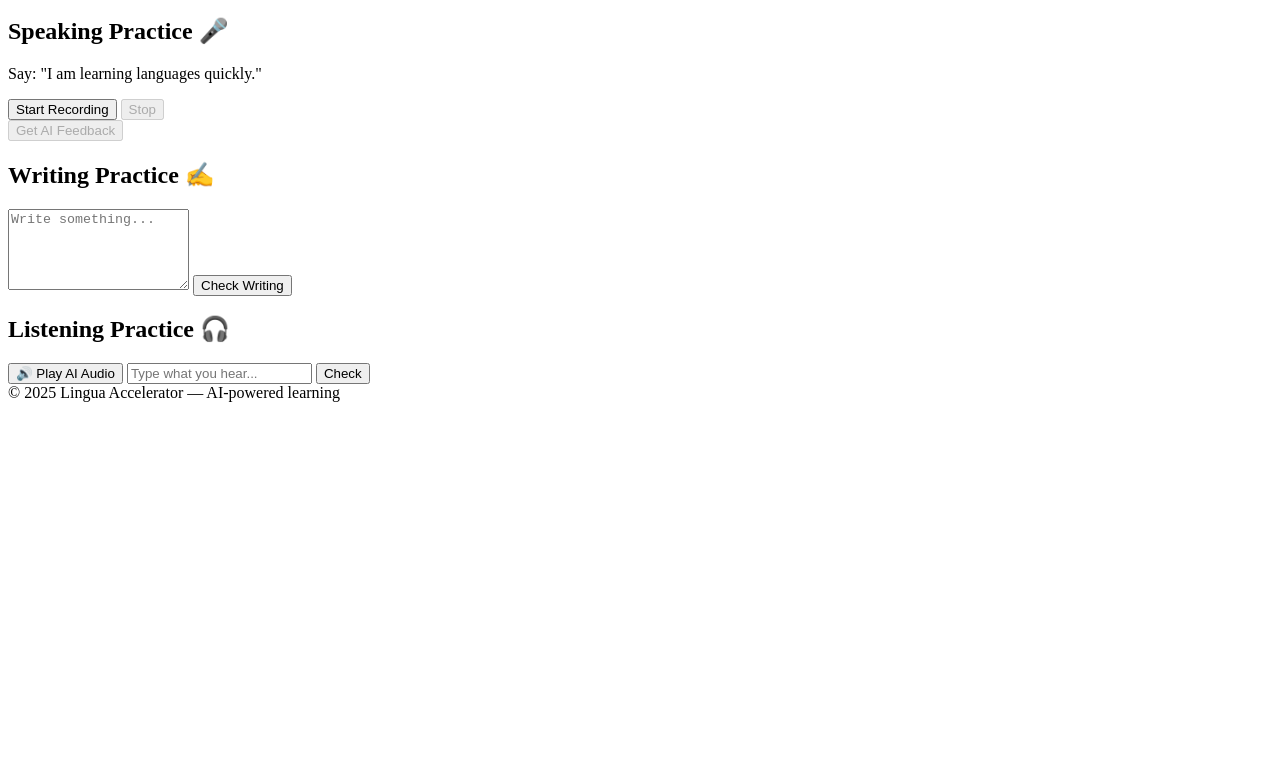
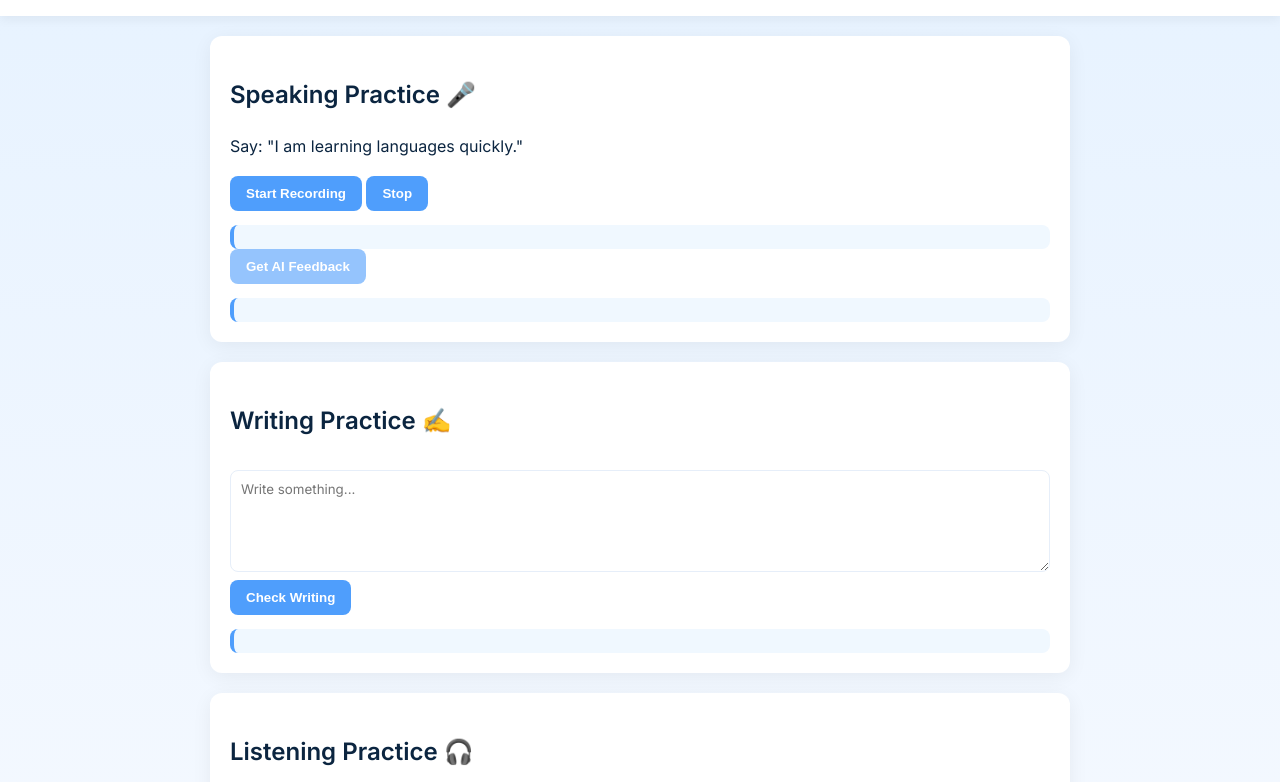
Before and after one commit to quizgam/quizgame, a website: page index.html in a window 1280 px wide. Shown: the part 102-884 px from the top of the page. Before the commit the page ends 800 px from the top, so only its background shows below. Drawn offline with Linux system fonts and the light colour scheme.

Commit message:
Add files via upload

```diff
--- a/index.html
+++ b/index.html
@@ -4,7 +4,8 @@
   <meta charset="utf-8"/>
   <meta name="viewport" content="width=device-width, initial-scale=1"/>
   <title>Lingua Accelerator</title>
-  <link rel="stylesheet" href="styles.css"/>
+  <!-- ✅ corriger ici : style.css -->
+  <link rel="stylesheet" href="style.css"/>
 </head>
 <body>
   <header>
@@ -21,7 +22,8 @@
       <h2>Speaking Practice 🎤</h2>
       <p id="sPrompt">Say: "I am learning languages quickly."</p>
       <button id="startRec">Start Recording</button>
-      <button id="stopRec" disabled>Stop</button>
+      <!-- ✅ enlever disabled par défaut -->
+      <button id="stopRec">Stop</button>
       <div id="recResult" class="ai-box"></div>
       <button id="sendAI" disabled>Get AI Feedback</button>
       <div id="aiSpeakingFeedback" class="ai-box"></div>
--- a/package.json
+++ b/package.json
@@ -1,7 +1,7 @@
 {
   "name": "lingua-accelerator",
   "version": "1.1.0",
-  "description": "Accelerated language learning app (FR, DE, EN) with GPT-5 feedback and TTS audio",
+  "description": "Accelerated language learning app (FR, DE, EN) with GPT feedback and TTS audio",
   "main": "server.js",
   "scripts": {
     "start": "node server.js",
@@ -18,6 +18,6 @@
     "nodemon": "^3.0.2"
   },
   "engines": {
-    "node": ">=18.0.0"
+    "node": "18.x"
   }
 }
--- a/style.css
+++ b/style.css
@@ -1,3 +1,6 @@
+/* Import police Inter */
+@import url('https://fonts.googleapis.com/css2?family=Inter:wght@400;600&display=swap');
+
 :root {
   --bg: #f7faff;
   --card: #ffffff;
@@ -17,6 +20,7 @@ body {
   font-family: "Inter", system-ui, sans-serif;
   background: linear-gradient(180deg, #e6f2ff, var(--bg));
   color: var(--text);
+  line-height: 1.6;
 }
 
 header {
@@ -26,10 +30,13 @@ header {
   display: flex;
   justify-content: space-between;
   align-items: center;
+  position: sticky;
+  top: 0;
+  z-index: 10;
 }
 
 .container {
-  max-width: 1000px;
+  max-width: 900px;
   margin: auto;
   padding: 20px;
 }
@@ -37,18 +44,30 @@ header {
 .card {
   background: var(--card);
   border-radius: 12px;
-  padding: 16px;
-  margin-bottom: 16px;
+  padding: 20px;
+  margin-bottom: 20px;
   box-shadow: 0 4px 20px rgba(0, 0, 0, 0.06);
+  transition: transform 0.2s ease;
+}
+
+.card:hover {
+  transform: translateY(-4px);
 }
 
 button {
   background: var(--accent);
   border: none;
   color: white;
-  padding: 10px 14px;
+  padding: 10px 16px;
   border-radius: 8px;
   cursor: pointer;
+  font-weight: 600;
+  transition: background 0.2s ease, transform 0.1s ease;
+}
+
+button:hover:not(:disabled) {
+  background: #3c8be5;
+  transform: scale(1.03);
 }
 
 button:disabled {
@@ -63,6 +82,7 @@ input {
   border: 1px solid #e6eef9;
   border-radius: 8px;
   margin-top: 10px;
+  font-family: inherit;
 }
 
 .ai-box {
@@ -75,7 +95,10 @@ input {
 
 footer {
   text-align: center;
-  padding: 10px;
+  padding: 14px;
   font-size: 13px;
   color: var(--muted);
+  background: var(--card);
+  margin-top: 20px;
+  border-top: 1px solid #e6eef9;
 }
```
Also changed, not shown: server.js (+10 -5 lines).
